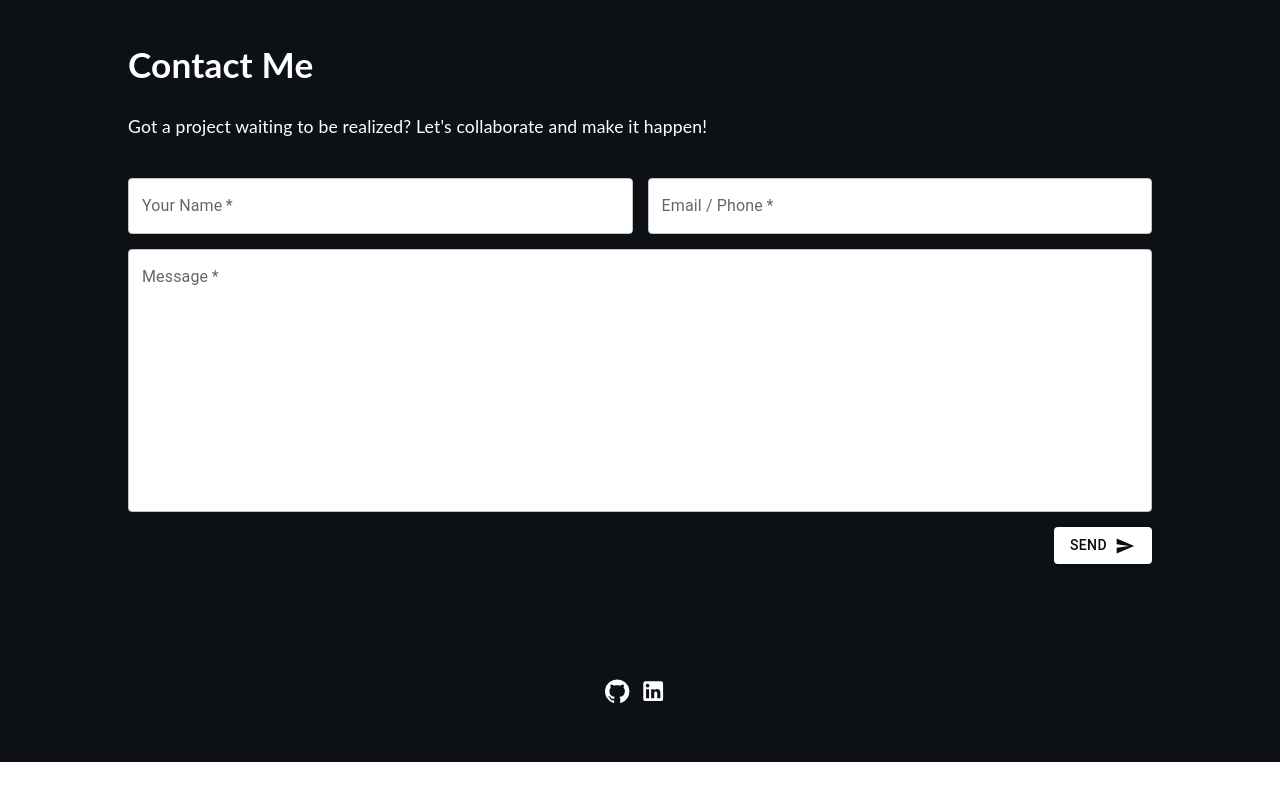
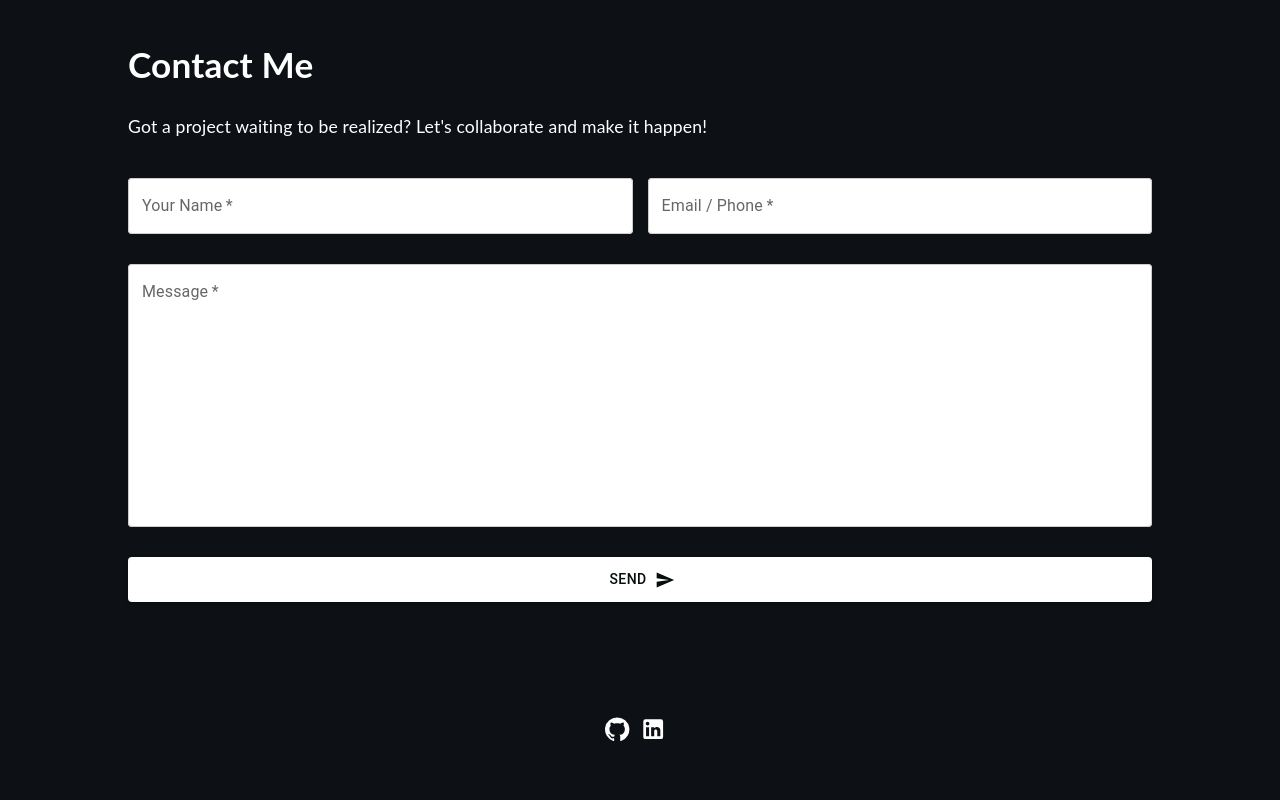
Before and after one commit to fayeapistar/web-portfolio, a React (Create React App) app: page / in a window 1280 px wide. Shown: the part 3309-4109 px from the top of the page. Before the commit the page ends 4071 px from the top, so only its background shows below. Built offline with nearby package versions, Linux system fonts and the light colour scheme.

Commit message:
Update website

```diff
--- a/src/assets/styles/Contact.scss
+++ b/src/assets/styles/Contact.scss
@@ -11,6 +11,11 @@
     float: right;
     background-color: white;
     color: #050f0b;
+    border: none;
+    border-radius: 4px;
+    padding: 10px 20px;
+    cursor: pointer;
+    transition: background-color 0.3s ease, color 0.3s ease;
   }
 
   button:hover {
@@ -20,18 +25,25 @@
 
   fieldset {
     background-color: white;
+    border: 1px solid #ccc;
+    border-radius: 4px;
   }
 }
 
 label {
   font-size: 1.2rem;
   font-family: 'DomaineDispNar-Medium', sans-serif;
+  color: #333;
 }
 
 .form-flex {
   display: flex;
   gap: 15px;
   padding-bottom: 15px;
+
+  @media (max-width: 768px) {
+    flex-direction: column;
+  }
 }
 
 .form-flex .MuiFormControl-root {
@@ -40,9 +52,20 @@ label {
 
 form {
   width: 100% !important;
+  display: flex;
+  flex-direction: column;
+  gap: 15px;
 }
 
 .body-form {
   width: 100% !important;
   margin-bottom: 15px !important;
+  textarea {
+    width: 100%;
+  }
 }
+
+.error {
+  color: red;
+  font-size: 0.9rem;
+}
--- a/src/components/Contact.tsx
+++ b/src/components/Contact.tsx
@@ -24,13 +24,19 @@ function Contact() {
   };
 
   if (formSubmitted) {
-    return <p>Thank you for your message! I'll get back to you soon.</p>;
+    return (
+      <div id="contact">
+        <div className="thank-you-message">
+          <p>Thank you for your message! I'll get back to you soon.</p>
+        </div>
+      </div>
+    );
   }
 
   return (
     <div id="contact">
       <div className="items-container">
-        <div className="contact_wrapper">
+        <div className="contact-wrapper">
           <h1>Contact Me</h1>
           <p>Got a project waiting to be realized? Let's collaborate and make it happen!</p>
           <Box
```
